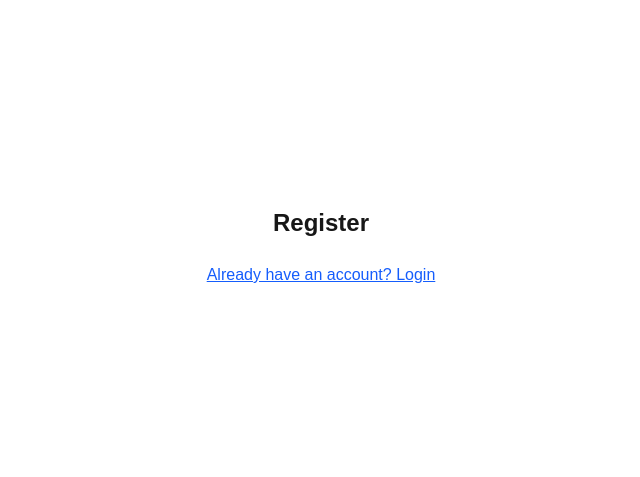
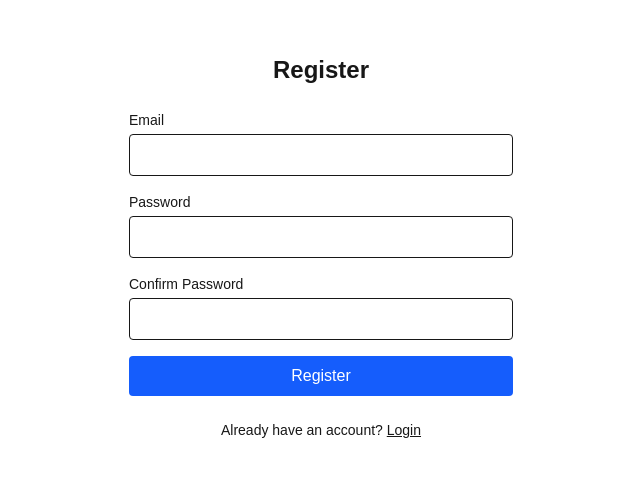
Before and after one commit to JohnWickBK99/seo-admin-app-frontend, a Next.js app: page /register in a window 1280 px wide. Shown: the part 153-630 px from the top of the page, without its empty margins (319-959 px from the left). Built offline with nearby package versions, Linux system fonts and the light colour scheme; no server answers.

Commit message:
Add middleware for authentication, configure Tailwind CSS, and set up Husky for pre-commit and pre-push hooks. Implement login and registration pages, dashboard layout, and user authentication hook using Supabase.

```diff
--- /dev/null
+++ b/app/(auth)/login/LoginForm.tsx
@@ -0,0 +1,87 @@
+"use client";
+
+import { useState } from "react";
+import { useRouter } from "next/navigation";
+import { useForm } from "react-hook-form";
+import { z } from "zod";
+import { zodResolver } from "@hookform/resolvers/zod";
+import { supabase } from "@/lib/supabase";
+
+const LoginSchema = z.object({
+  email: z.string().email({ message: "Invalid email" }),
+  password: z.string().min(6, { message: "Minimum 6 characters" }),
+});
+
+type LoginValues = z.infer<typeof LoginSchema>;
+
+export default function LoginForm() {
+  const router = useRouter();
+  const [errorMessage, setErrorMessage] = useState<string | null>(null);
+
+  const {
+    register,
+    handleSubmit,
+    formState: { errors, isSubmitting },
+  } = useForm<LoginValues>({
+    resolver: zodResolver(LoginSchema),
+  });
+
+  const onSubmit = async (values: LoginValues) => {
+    setErrorMessage(null);
+    const { error } = await supabase.auth.signInWithPassword({
+      email: values.email,
+      password: values.password,
+    });
+    if (error) {
+      setErrorMessage(error.message);
+      return;
+    }
+    router.push("/dashboard");
+  };
+
+  return (
+    <form onSubmit={handleSubmit(onSubmit)} className="space-y-4">
+      <div className="space-y-1">
+        <label htmlFor="email" className="block text-sm font-medium">
+          Email
+        </label>
+        <input
+          id="email"
+          type="email"
+          className="w-full rounded border px-3 py-2"
+          {...register("email")}
+        />
+        {errors.email && (
+          <p className="text-sm text-red-600">{errors.email.message}</p>
+        )}
+      </div>
+
+      <div className="space-y-1">
+        <label htmlFor="password" className="block text-sm font-medium">
+          Password
+        </label>
+        <input
+          id="password"
+          type="password"
+          className="w-full rounded border px-3 py-2"
+          {...register("password")}
+        />
+        {errors.password && (
+          <p className="text-sm text-red-600">{errors.password.message}</p>
+        )}
+      </div>
+
+      {errorMessage && (
+        <p className="text-sm text-red-600 text-center">{errorMessage}</p>
+      )}
+
+      <button
+        type="submit"
+        disabled={isSubmitting}
+        className="w-full rounded bg-blue-600 py-2 text-white hover:bg-blue-700 disabled:opacity-50"
+      >
+        {isSubmitting ? "Signing in..." : "Sign In"}
+      </button>
+    </form>
+  );
+}
--- a/app/(auth)/login/page.tsx
+++ b/app/(auth)/login/page.tsx
@@ -1,16 +1,18 @@
 "use client";
 
 import Link from "next/link";
+import LoginForm from "./LoginForm";
 
 export default function LoginPage() {
   return (
     <main className="flex min-h-screen items-center justify-center px-4">
       <div className="w-full max-w-sm space-y-6">
         <h1 className="text-center text-2xl font-bold">Login</h1>
-        {/* TODO: Replace with actual form implementation */}
-        <div className="flex justify-center">
-          <Link href="/dashboard" className="underline text-blue-600">
-            Continue to Dashboard
+        <LoginForm />
+        <div className="text-center text-sm">
+          Don&apos;t have an account?{" "}
+          <Link href="/register" className="underline">
+            Register
           </Link>
         </div>
       </div>
--- /dev/null
+++ b/app/(auth)/register/RegisterForm.tsx
@@ -0,0 +1,117 @@
+"use client";
+
+import { useState } from "react";
+import { useRouter } from "next/navigation";
+import { useForm } from "react-hook-form";
+import { z } from "zod";
+import { zodResolver } from "@hookform/resolvers/zod";
+import { supabase } from "@/lib/supabase";
+
+const RegisterSchema = z
+  .object({
+    email: z.string().email({ message: "Invalid email" }),
+    password: z.string().min(6, { message: "Minimum 6 characters" }),
+    confirmPassword: z.string().min(6),
+  })
+  .refine((data) => data.password === data.confirmPassword, {
+    message: "Passwords do not match",
+    path: ["confirmPassword"],
+  });
+
+type RegisterValues = z.infer<typeof RegisterSchema>;
+
+export default function RegisterForm() {
+  const router = useRouter();
+  const [errorMessage, setErrorMessage] = useState<string | null>(null);
+
+  const {
+    register,
+    handleSubmit,
+    formState: { errors, isSubmitting },
+  } = useForm<RegisterValues>({
+    resolver: zodResolver(RegisterSchema),
+  });
+
+  const onSubmit = async (values: RegisterValues) => {
+    setErrorMessage(null);
+
+    const { error } = await supabase.auth.signUp({
+      email: values.email,
+      password: values.password,
+      options: {
+        data: {
+          role: "viewer",
+        },
+      },
+    });
+
+    if (error) {
+      setErrorMessage(error.message);
+      return;
+    }
+    router.push("/dashboard");
+  };
+
+  return (
+    <form onSubmit={handleSubmit(onSubmit)} className="space-y-4">
+      <div className="space-y-1">
+        <label htmlFor="email" className="block text-sm font-medium">
+          Email
+        </label>
+        <input
+          id="email"
+          type="email"
+          className="w-full rounded border px-3 py-2"
+          {...register("email")}
+        />
+        {errors.email && (
+          <p className="text-sm text-red-600">{errors.email.message}</p>
+        )}
+      </div>
+
+      <div className="space-y-1">
+        <label htmlFor="password" className="block text-sm font-medium">
+          Password
+        </label>
+        <input
+          id="password"
+          type="password"
+          className="w-full rounded border px-3 py-2"
+          {...register("password")}
+        />
+        {errors.password && (
+          <p className="text-sm text-red-600">{errors.password.message}</p>
+        )}
+      </div>
+
+      <div className="space-y-1">
+        <label htmlFor="confirmPassword" className="block text-sm font-medium">
+          Confirm Password
+        </label>
+        <input
+          id="confirmPassword"
+          type="password"
+          className="w-full rounded border px-3 py-2"
+          {...register("confirmPassword")}
+        />
+        {errors.confirmPassword && (
+          <p className="text-sm text-red-600">
+            {errors.confirmPassword.message}
+          </p>
+        )}
+      </div>
+
+      {errorMessage && (
+        <p className="text-sm text-red-600 text-center">{errorMessage}</p>
+      )}
+
+      <button
+        type="submit"
+        disabled={isSubmitting}
+        className="w-full rounded bg-blue-600 py-2 text-white hover:bg-blue-700 disabled:opacity-50"
+      >
+        {isSubmitting ? "Registering..." : "Register"}
+      </button>
+    </form>
+  );
+}
--- a/app/(auth)/register/page.tsx
+++ b/app/(auth)/register/page.tsx
@@ -1,16 +1,18 @@
 "use client";
 
 import Link from "next/link";
+import RegisterForm from "./RegisterForm";
 
 export default function RegisterPage() {
   return (
     <main className="flex min-h-screen items-center justify-center px-4">
       <div className="w-full max-w-sm space-y-6">
         <h1 className="text-center text-2xl font-bold">Register</h1>
-        {/* TODO: Replace with actual registration form */}
-        <div className="flex justify-center">
-          <Link href="/login" className="underline text-blue-600">
-            Already have an account? Login
+        <RegisterForm />
+        <div className="text-center text-sm">
+          Already have an account?{" "}
+          <Link href="/login" className="underline">
+            Login
           </Link>
         </div>
       </div>
--- a/app/dashboard/page.tsx
+++ b/app/dashboard/page.tsx
@@ -2,7 +2,20 @@ export default function DashboardPage() {
   return (
     <div className="p-6">
       <h1 className="text-3xl font-bold mb-4">Dashboard</h1>
-      {/* TODO: Add dashboard widgets */}
+      <div className="grid grid-cols-1 sm:grid-cols-3 gap-4">
+        <div className="rounded-lg bg-blue-600 text-white p-6">
+          <p className="text-sm uppercase">Posts</p>
+          <p className="text-3xl font-bold">--</p>
+        </div>
+        <div className="rounded-lg bg-green-600 text-white p-6">
+          <p className="text-sm uppercase">Categories</p>
+          <p className="text-3xl font-bold">--</p>
+        </div>
+        <div className="rounded-lg bg-purple-600 text-white p-6">
+          <p className="text-sm uppercase">Users</p>
+          <p className="text-3xl font-bold">--</p>
+        </div>
+      </div>
     </div>
   );
 }
--- a/hooks/useAuth.ts
+++ b/hooks/useAuth.ts
@@ -18,9 +18,24 @@ export function useAuth() {
         staleTime: 1000 * 60 * 5,
     });
 
+    const role = (user?.user_metadata as { role?: string } | null)?.role ?? "viewer";
+
+    const rolePermissions: Record<string, string[]> = {
+        admin: ["*"],
+        editor: [
+            "posts:create",
+            "posts:update",
+            "posts:delete",
+            "categories:create",
+            "categories:update",
+            "categories:delete",
+        ],
+        viewer: ["posts:view", "categories:view"],
+    };
+
     const hasPermission = (action: string) => {
-        // TODO: Implement permission logic based on user role
-        return true;
+        const allowed = rolePermissions[role] ?? [];
+        return allowed.includes("*") || allowed.includes(action);
     };
 
     return { user, isLoading, error, hasPermission };
--- a/package.json
+++ b/package.json
@@ -24,6 +24,7 @@
   },
   "devDependencies": {
     "@eslint/eslintrc": "^3",
+    "@hookform/resolvers": "^5.1.1",
     "@tailwindcss/postcss": "^4",
     "@testing-library/react": "^16.3.0",
     "@types/node": "^20",
```
Also changed, not shown: 1 other file (tests, documents, lock files or other folders).
